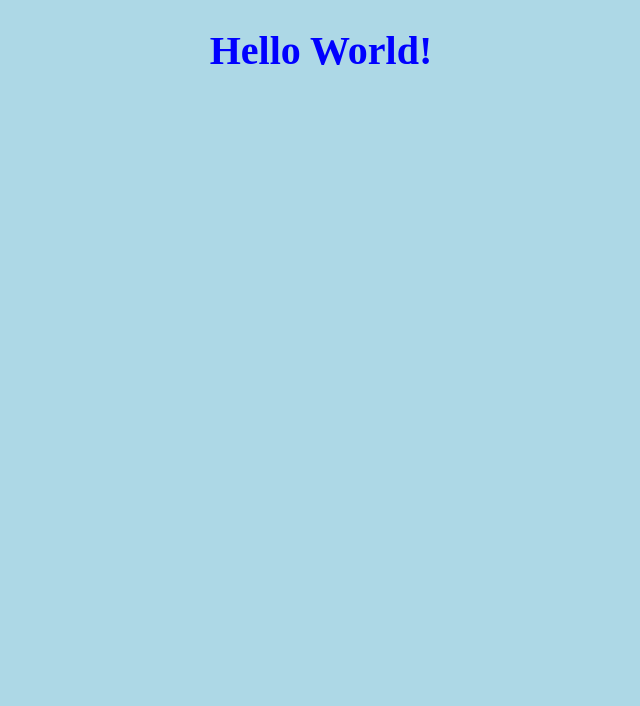
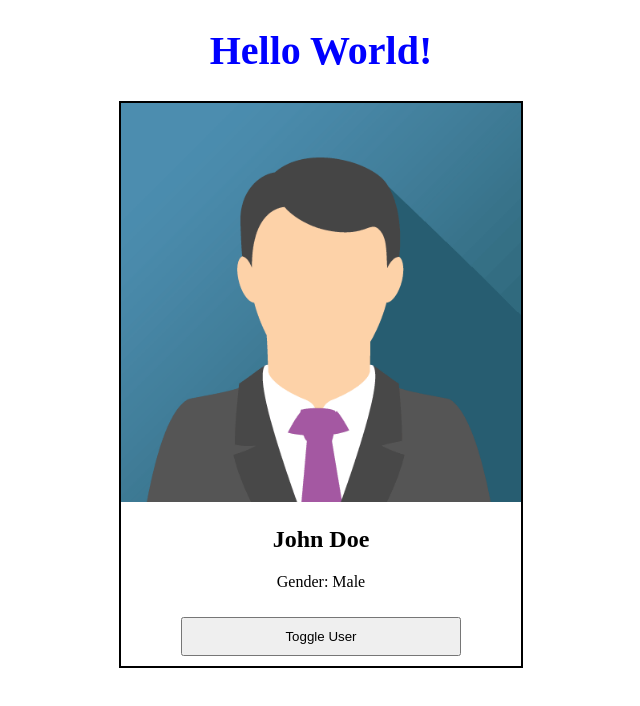
Before and after one commit to yashasvi3680saini/BI-Development-Workshop, a plain HTML site: page index.html in a window 1280 px wide. Shown: the whole page, without its empty margins (319-959 px from the left). Drawn offline with Linux system fonts and the light colour scheme.

Commit message:
Added user card

```diff
--- a/index.html
+++ b/index.html
@@ -9,6 +9,12 @@
 <body>
 
     <h1 id="heading">Hello World!</h1>
+    <div  class="card">
+       <img src="john.png" alt="user-image">
+       <h2>John Doe</h2>
+       <p>Gender: Male</p>
+       <button>Toggle User</button>
+    </div>
 
     <script src="script.js"></script>
 </body>
--- a/script.js
+++ b/script.js
@@ -1,4 +1,3 @@
 
-alert("Hello World!");
 
 console.log("Hello World!");
--- a/style.css
+++ b/style.css
@@ -1,6 +1,6 @@
 
 body {
-    background-color: lightblue;
+
     text-align: center;
 }
 
@@ -8,3 +8,20 @@ h1 {
     color: blue;
     font-size: 40px;
 }
+.card{
+    border-style: solid;
+    border-width: 2px;
+    border-color:black;
+    width:400px;
+    text-align: center;
+    margin-left:auto;
+    margin-right:auto;
+}
+.card img{
+    width: 100%;
+}
+.card button{
+    width:70%;
+    margin: 10px;
+    padding: 10px;
+}
```
Also changed, not shown: jane.png (added), john.png (added).
